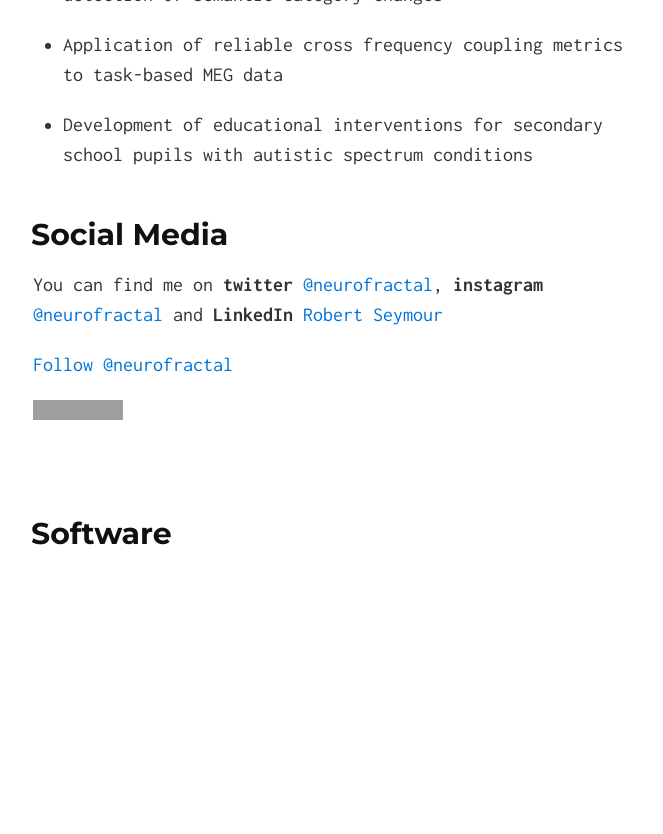
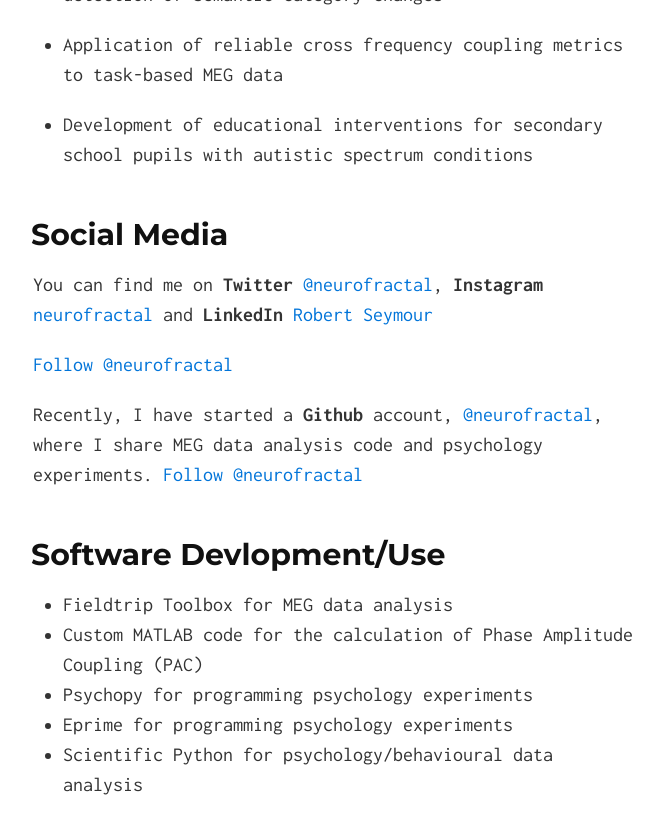
Before and after one commit to neurofractal/neurofractal.github.io, a Jekyll site: the page built from index.md, in a window 1280 px wide and 900 px high, scrolled down 1170 px. Shown: the top 834 px of the window, without its empty margins (307-970 px from the left). Built offline with Jekyll 4.4.1, drawn with Linux system fonts in a browser that asks for light colours; our own code applies the rules of GitHub Pages for plain Markdown files; comment, search, counter and statistics services are not loaded; before the commit the page ends 1819 px from its top, so only the background shows below that; grey boxes are pictures that could not be loaded.

Commit message:
Update index.md

```diff
--- a/index.md
+++ b/index.md
@@ -27,16 +27,24 @@ I am also an advocate of open science & I aim to share all data and code wheneve
 
 ## Social Media
 
- You can find me on **twitter** [@neurofractal](https://twitter.com/neurofractal), **instagram** [@neurofractal](https://www.instagram.com/neurofractal/) and **LinkedIn** [Robert Seymour](https://www.linkedin.com/in/robert-seymour-9aba6580?trk=nav_responsive_tab_profile_pic)
+ You can find me on **Twitter** [@neurofractal](https://twitter.com/neurofractal), **Instagram** [neurofractal](https://www.instagram.com/neurofractal/) and **LinkedIn** [Robert Seymour](https://www.linkedin.com/in/robert-seymour-9aba6580?trk=nav_responsive_tab_profile_pic)
   <dl>
   <a href="https://twitter.com/neurofractal" class="twitter-follow-button" data-show-count="false">Follow @neurofractal</a><script async src="//platform.twitter.com/widgets.js" charset="utf-8"></script>
   </dl>
 
 
-<iframe src="https://ghbtns.com/github-btn.html?user=chibicode&amp;repo=solo&amp;type=watch&amp;count=true&amp;size=large"
-  allowtransparency="true" frameborder="0" scrolling="0" width="170" height="30"></iframe><br/>
+  Recently, I have started a **Github** account, [@neurofractal](https://github.com/neurofractal), where I share MEG data analysis code and psychology experiments.
+  <!-- Place this tag where you want the button to render. -->
+<a class="github-button" href="https://github.com/neurofractal" data-style="mega" data-count-href="/neurofractal/followers" data-count-api="/users/neurofractal#followers" data-count-aria-label="# followers on GitHub" aria-label="Follow @neurofractal on GitHub">Follow @neurofractal</a>
 
-## Software
+
+## Software Devlopment/Use
+
+* Fieldtrip Toolbox for MEG data analysis
+* Custom MATLAB code for the calculation of Phase Amplitude Coupling (PAC)
+* Psychopy for programming psychology experiments
+* Eprime for programming psychology experiments
+* Scientific Python for psychology/behavioural data analysis
 
 
 <a href="https://github.com/chibicode/solo" class="github-corner"><svg width="80" height="80" viewBox="0 0 250 250" style="fill:#151513; color:#fff; position: absolute; top: 0; border: 0; right: 0;"><path d="M0,0 L115,115 L130,115 L142,142 L250,250 L250,0 Z"></path><path d="M128.3,109.0 C113.8,99.7 119.0,89.6 119.0,89.6 C122.0,82.7 120.5,78.6 120.5,78.6 C119.2,72.0 123.4,76.3 123.4,76.3 C127.3,80.9 125.5,87.3 125.5,87.3 C122.9,97.6 130.6,101.9 134.4,103.2" fill="currentColor" style="transform-origin: 130px 106px;" class="octo-arm"></path><path d="M115.0,115.0 C114.9,115.1 118.7,116.5 119.8,115.4 L133.7,101.6 C136.9,99.2 139.9,98.4 142.2,98.6 C133.8,88.0 127.5,74.4 143.8,58.0 C148.5,53.4 154.0,51.2 159.7,51.0 C160.3,49.4 163.2,43.6 171.4,40.1 C171.4,40.1 176.1,42.5 178.8,56.2 C183.1,58.6 187.2,61.8 190.9,65.4 C194.5,69.0 197.7,73.2 200.1,77.6 C213.8,80.2 216.3,84.9 216.3,84.9 C212.7,93.1 206.9,96.0 205.4,96.6 C205.1,102.4 203.0,107.8 198.3,112.5 C181.9,128.9 168.3,122.5 157.7,114.1 C157.9,116.9 156.7,120.9 152.7,124.9 L141.0,136.5 C139.8,137.7 141.6,141.9 141.8,141.8 Z" fill="currentColor" class="octo-body"></path></svg></a><style>.github-corner:hover .octo-arm{animation:octocat-wave 560ms ease-in-out}@keyframes octocat-wave{0%,100%{transform:rotate(0)}20%,60%{transform:rotate(-25deg)}40%,80%{transform:rotate(10deg)}}@media (max-width:500px){.github-corner:hover .octo-arm{animation:none}.github-corner .octo-arm{animation:octocat-wave 560ms ease-in-out}}</style>
```
